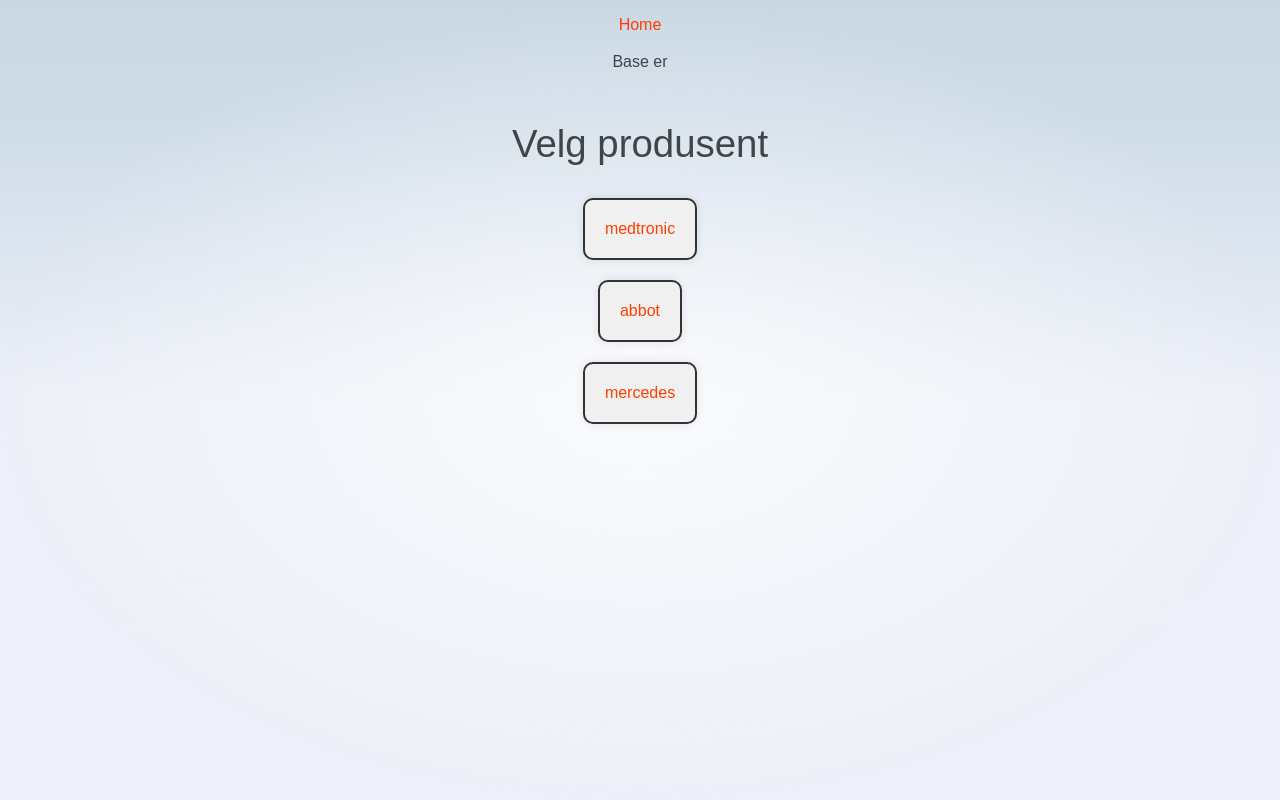
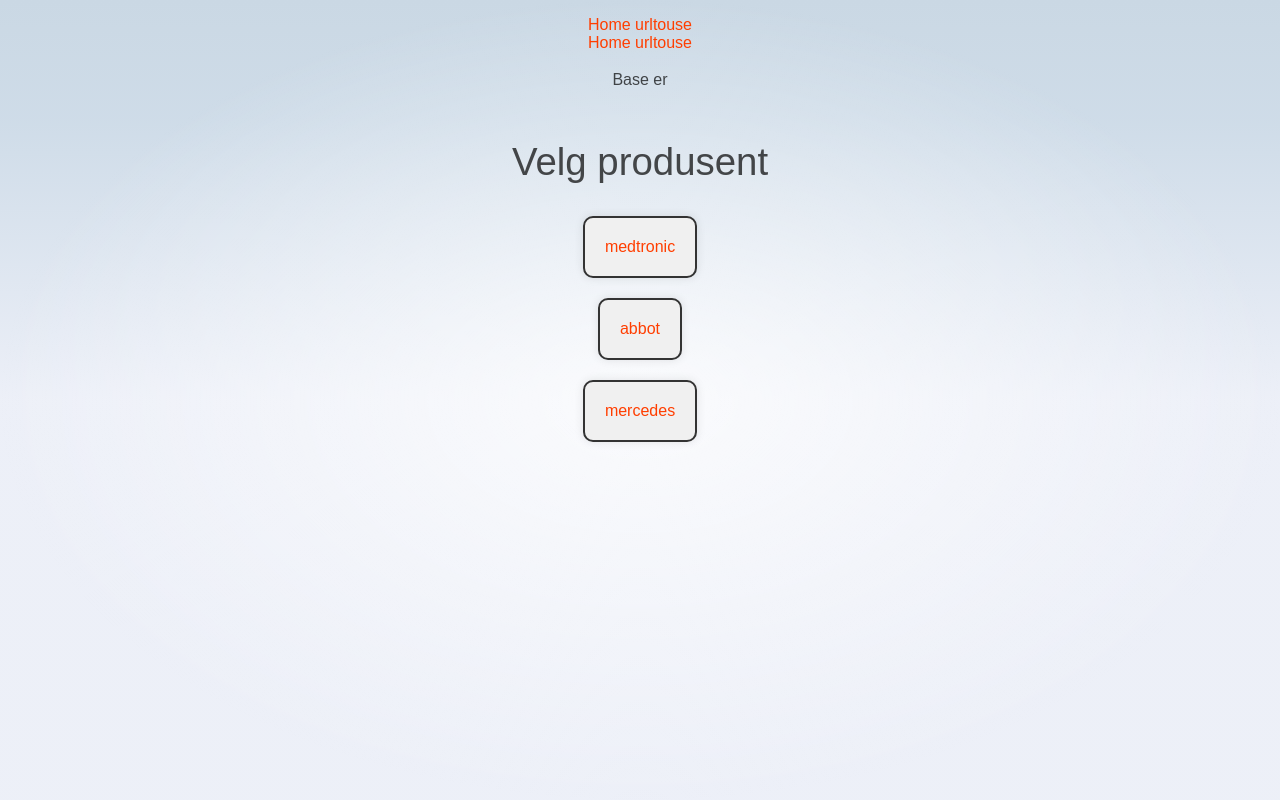
Before and after one commit to jerschio/pacemaker, a SvelteKit app: page / in a window 1280 px wide. Shown: the top 800 px of the page. Built offline with nearby package versions, Linux system fonts and the light colour scheme.

Commit message:
Test med 2 linker

```diff
--- a/src/routes/Homelink.svelte
+++ b/src/routes/Homelink.svelte
@@ -7,8 +7,8 @@
 </script>
 
 <div class="homelink">
-	<!-- <a href="/pacemaker">Home</a> -->
-	<a href={urlToUse}>Home</a>
+	<a href={urlToUse}>Home urltouse</a>
+	<a href={base}>Home urltouse</a>
 	<p>Base er {base}</p>
 </div>
 
```
